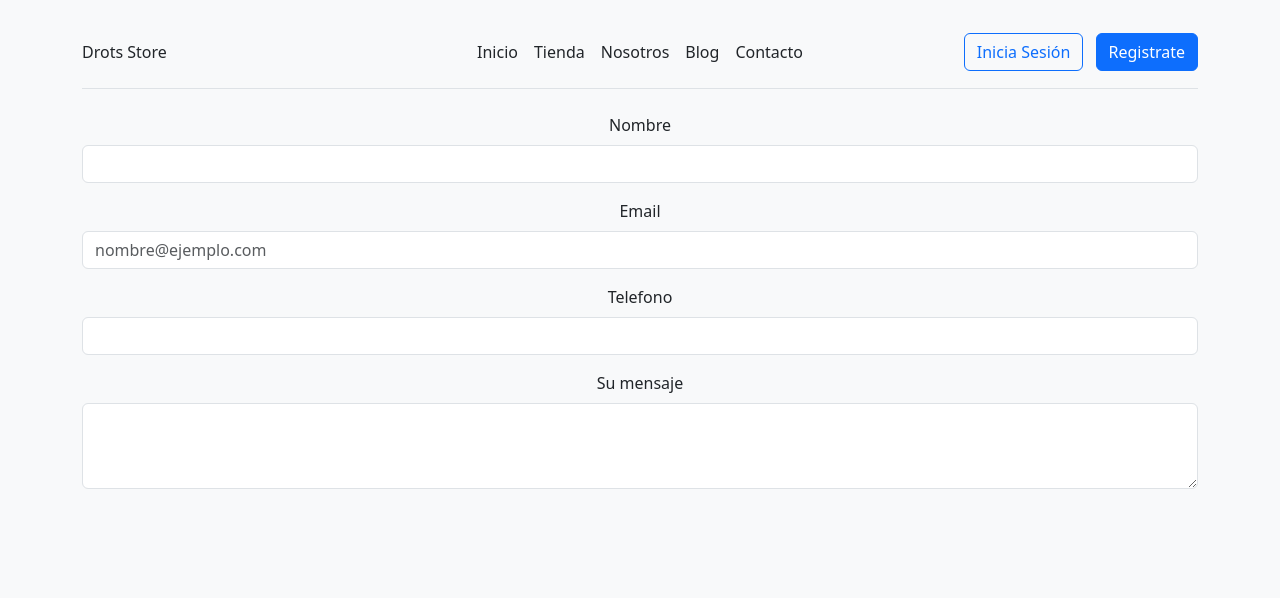
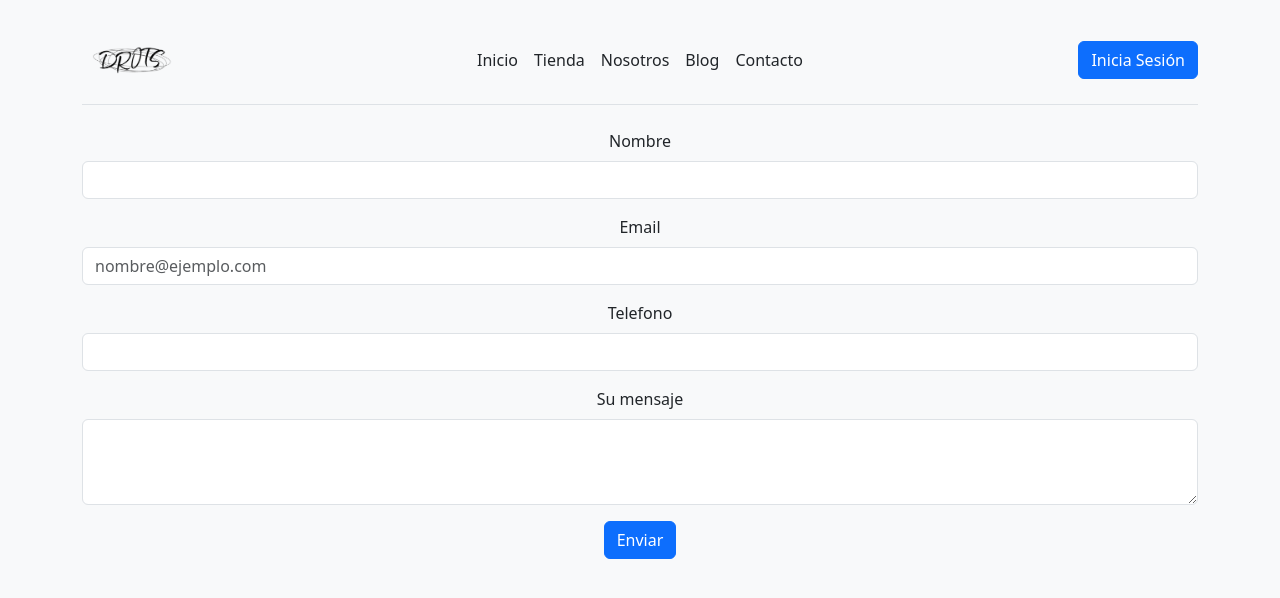
Before and after one commit to DiegoMuneraT/ClothStore, a Django app: page /contacto/ in a window 1280 px wide. Shown: the top 598 px of the page. Run offline with Django 4.2, Linux system fonts and the light colour scheme.

Commit message:
Agregando logo y removiendo el boton de registro

```diff
--- a/clothstore/store/templates/components/navbar.html
+++ b/clothstore/store/templates/components/navbar.html
@@ -13,7 +13,7 @@
         <div class="container">
             <header class="d-flex flex-wrap align-items-center justify-content-center justify-content-md-between py-3 mb-4 border-bottom">
                 <a href="/" class="d-flex align-items-center col-md-3 mb-2 mb-md-0 text-dark text-decoration-none">
-                Drots Store
+                    <img class="img-fluid" src="../../static/logo/logo.png" alt="logo" width="100" height="100"/>
                 </a>
 
                 <ul class="nav col-12 col-md-auto mb-2 justify-content-center mb-md-0">
@@ -25,8 +25,7 @@
                 </ul>
 
                 <div class="col-md-3 text-end">
-                <button type="button" class="btn btn-outline-primary me-2">Inicia Sesión</button>
-                <button type="button" class="btn btn-primary">Registrate</button>
+                <button type="button" class="btn btn-primary">Inicia Sesión</button>
                 </div>
             </header>
         </div>
--- a/clothstore/store/templates/pages/contacto.html
+++ b/clothstore/store/templates/pages/contacto.html
@@ -18,5 +18,6 @@
         <label for="mensaje" class="form-label">Su mensaje</label>
         <textarea class="form-control" id="mensaje" rows="3"></textarea>
     </div>
+    <button type="button" class="btn btn-primary">Enviar</button>
 </div>
 {% endblock %}
--- a/clothstore/store/urls.py
+++ b/clothstore/store/urls.py
@@ -6,7 +6,7 @@ urlpatterns = [
     path('nosotros/', AboutPageView.as_view(), name='nosotros'),
     path('contacto/', ContactPageView.as_view(), name='contacto'),
     path('blog/', BlogPageView.as_view(), name='blog'),
-    path('tienda/', PrendaIndexView.as_view(), name='tienda'),
+    path('tienda/', ProductIndexView.as_view(), name='tienda'),
     path('tienda/<int:id>', ProductShowView.as_view(), name='product'),
 
 ]
--- a/clothstore/store/views.py
+++ b/clothstore/store/views.py
@@ -18,7 +18,7 @@ class ContactPageView(TemplateView):
 class BlogPageView(TemplateView):
     template_name = 'pages/blog.html'
 
-class PrendaIndexView(View):
+class ProductIndexView(View):
     template_name = 'products/index.html'
 
     def get(self, request):
```
Also changed, not shown: clothstore/store/static/logo/logo.png (added).
